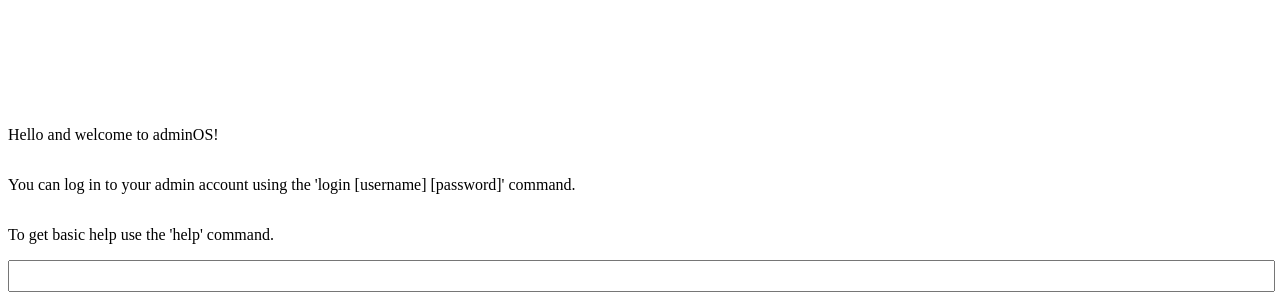
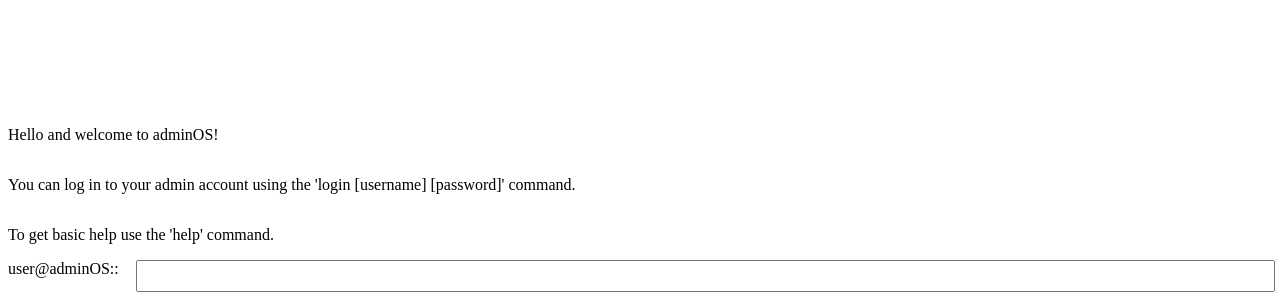
Before and after one commit to m-kolomanski/adminOS, a plain HTML site: page index.html in a window 1280 px wide. Shown: the part 508-808 px from the top of the page. Drawn offline with Linux system fonts and the light colour scheme.

Commit message:
Added basic username and host display

```diff
--- a/index.html
+++ b/index.html
@@ -21,6 +21,10 @@
                 justify-content: flex-end;
                 overflow: hidden;
             }
+            #terminal-input-container {
+                display: grid;
+                grid-template-columns: 8em auto;
+            }
 
         </style>
 
--- a/os/System.js
+++ b/os/System.js
@@ -1,4 +1,8 @@
+var system, terminal;
+
 class System {
+    is_admin_logged_in = false
+
     constructor() {
         console.log("Initializing System...");
 
@@ -8,9 +12,14 @@ class System {
             <div id='terminal-container'></div>
         `;
 
-        new Terminal();
+        terminal = new Terminal();
 
+        terminal.setUserName("user", "adminOS");
+
+        terminal.log("Hello and welcome to adminOS!");
+        terminal.log("You can log in to your admin account using the 'login [username] [password]' command.");
+        terminal.log("To get basic help use the 'help' command.");
     }
 }
 
-const system = new System();
+system = new System();
--- a/os/Terminal.js
+++ b/os/Terminal.js
@@ -6,16 +6,16 @@ class Terminal {
 
         this.termial_container.innerHTML = `
             <div id = "terminal-history"></div>
-            <input id = "terminal-input" type = "text"></input>
+            <div id = "terminal-input-container">
+                <div id = "username"></div>
+                <input id = "terminal-input" type = "text"></input>
+            </div>
+
         `;
 
         this.terminal_history = document.getElementById("terminal-history");
-
-        this.log("Hello and welcome to adminOS!");
-        this.log("You can log in to your admin account using the 'login [username] [password]' command.");
-        this.log("To get basic help use the 'help' command.");
-
         this.terminal_input = document.getElementById("terminal-input");
+        this.terminal_username = document.getElementById("username");
 
         this.setupEvents();
     }
@@ -29,7 +29,7 @@ class Terminal {
             if (event.key === "Enter") {
                 const command = this.terminal_input.value;
                 this.terminal_input.value = "";
-                this.log(command);
+                this.log(command, "command");
             }
         });
     }
@@ -37,12 +37,37 @@ class Terminal {
      * @method log
      * @description Adds a typed command to the terminal history display
      * @param {string} command Command to be added to the terminal history.
+     * @param {string} level   Level of the terminal log.
      */
-    log(message) {
+    log(message, level = "none") {
         const line = document.createElement("p");
         line.classList.add("terminal-line");
+
+        if (level === "command") {
+            line.innerHTML = this.#parseUserName();
+        }
+
         line.appendChild(document.createTextNode(message));
 
         this.terminal_history.appendChild(line);
     }
+    /**
+     * @method setUserName
+     * @description Sets user name for the current terminal
+     * @param {string} username Username
+     * @param {string} host     Host
+     */
+    setUserName(username, host) {
+        this.username = username;
+        this.host = host;
+        this.terminal_username.innerHTML = this.#parseUserName();
+    }
+    /**
+     * @method parseUserName
+     * @description Parses user name and host, returns nicely formatted string.
+     * @returns Parsed username and host for the use in terminal history or username display.
+     */
+    #parseUserName() {
+        return `<span class='username'>${this.username}</span>@<span class='host'>${this.host}</span>::`
+    }
 }
```
